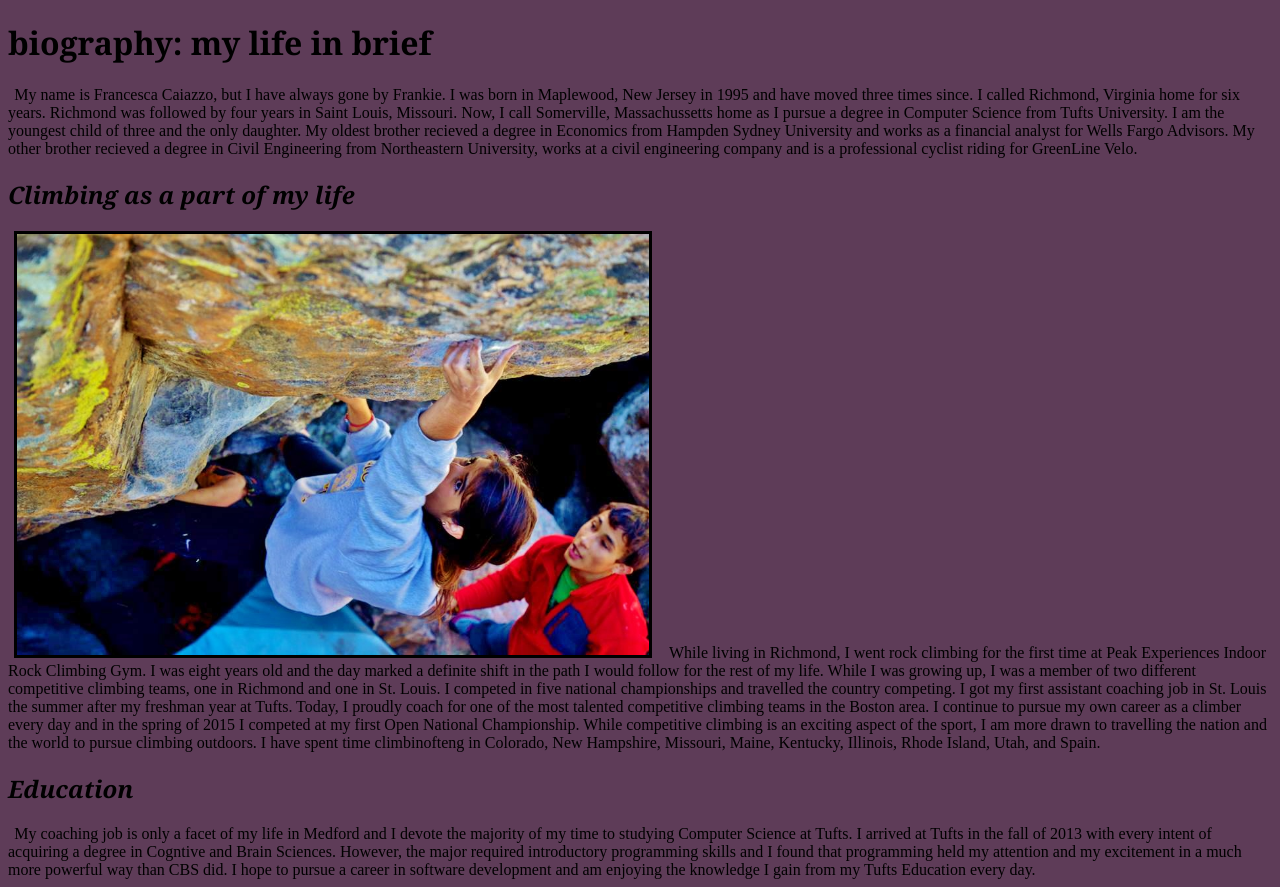
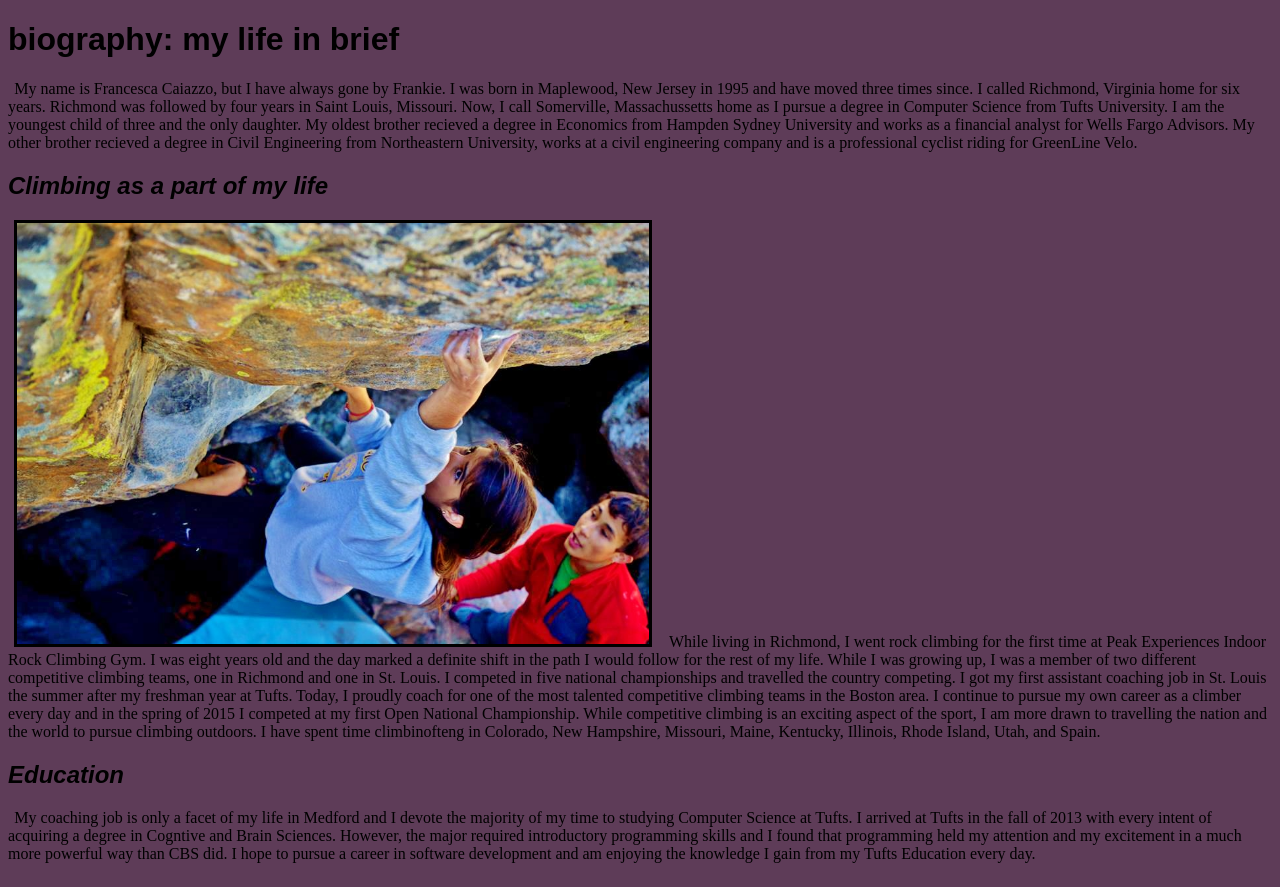
Before and after one commit to fcaiazzo/fcaiazzo.github.io, a plain HTML site: page bio.html in a window 1280 px wide. Drawn offline with Linux system fonts and the light colour scheme.

Commit message:
updated bio header font

```diff
--- a/bio.css
+++ b/bio.css
@@ -1,10 +1,10 @@
 h1{
-	font-family: georgia;
+	font-family: 'Quicksand', sans-serif;
 	position: center;
 }
 
 h2{
-	font-family: georgia;
+	font-family: 'Quicksand', sans-serif;
 	font-style: italic;
 	width: 50%;
 	position: center;
```
